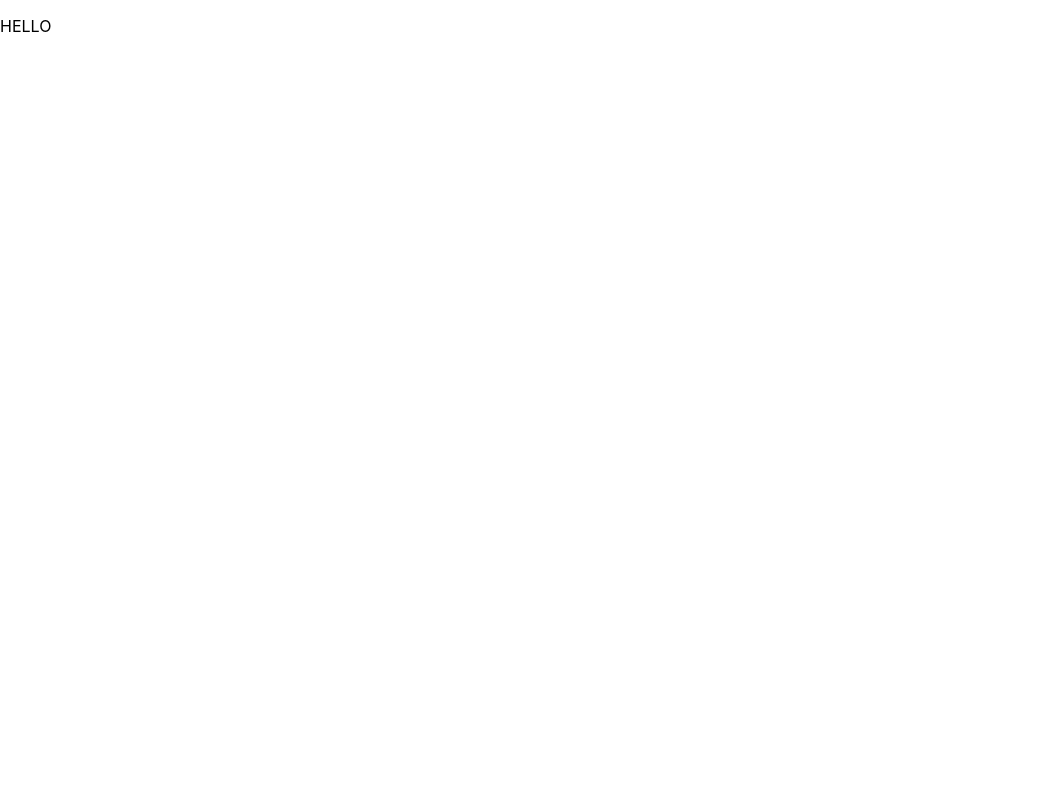
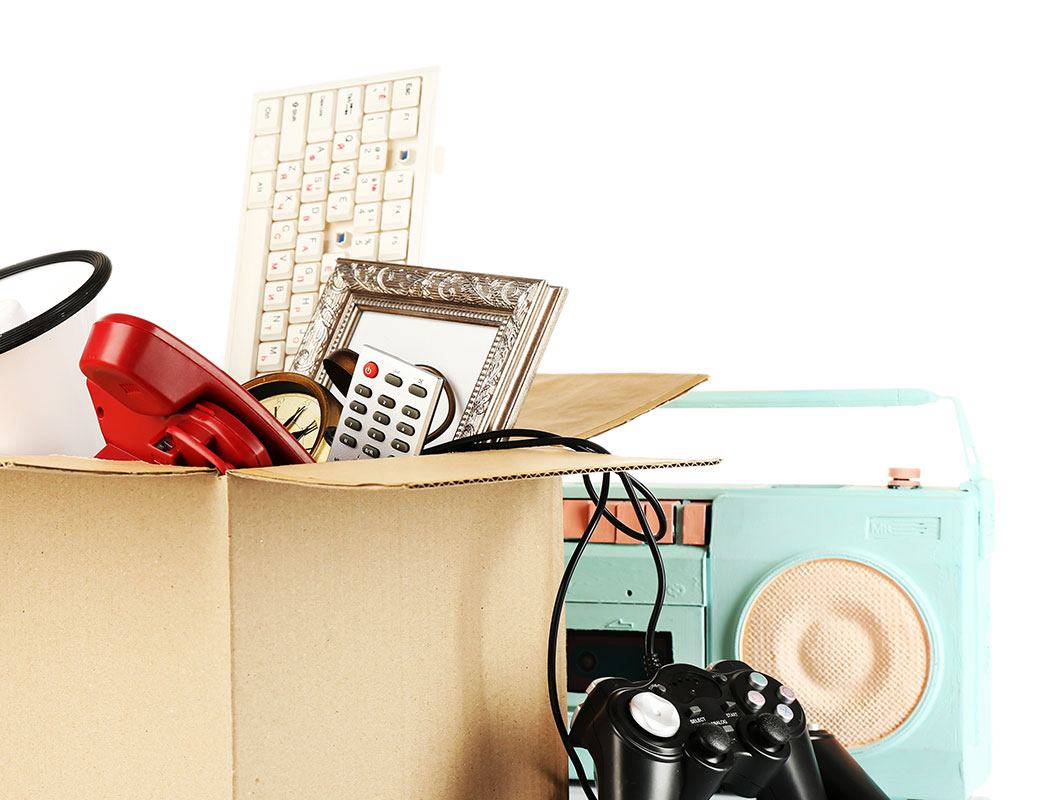
Before and after one commit to gruzin2046/OddajRzeczy, a React (Create React App) app: page / in a window 1280 px wide. Shown: the whole page, without its empty margins (0-1058 px from the left). Built offline with nearby package versions, Linux system fonts and the light colour scheme.

Commit message:
header update

```diff
--- a/package.json
+++ b/package.json
@@ -3,6 +3,7 @@
   "version": "0.1.0",
   "private": true,
   "dependencies": {
+    "node-sass": "^4.11.0",
     "react": "^16.8.4",
     "react-dom": "^16.8.4",
     "react-scripts": "2.1.8"
--- a/src/components/App.jsx
+++ b/src/components/App.jsx
@@ -1,11 +1,11 @@
 import React, { Component } from 'react';
 import './../css_files/App.css';
-import Main from "./Main.jsx"
+import Header from "./Header.jsx"
 
 class App extends Component {
   render() {
     return (
-      <Main></Main>
+      <Header></Header>
     );
   }
 }
--- a/src/components/header.jsx
+++ b/src/components/header.jsx
@@ -0,0 +1,11 @@
+import React, { Component } from "react";
+import './../css_files/Header.scss';
+
+export default class Header extends Component {
+    render() {
+        return (<div className="header_container">
+            <div className="header_image"></div>
+        </div>
+        );
+    }
+}
--- a/src/css_files/header.scss
+++ b/src/css_files/header.scss
@@ -0,0 +1,15 @@
+.header_image {
+    display: flex;
+    justify-content: center;
+    background-image: url("../images/header_start_img.jpg");
+    height: 100vh;
+    background-repeat: no-repeat;
+}
+
+// .start_section {
+//     display: flex;
+//     justify-content: right;
+//     align-content: center;
+//     height: 100vh;
+//     border: 2px solid red;
+// }
--- a/src/css_files/main.scss
+++ b/src/css_files/main.scss
@@ -0,0 +1,6 @@
+* {
+    margin: 0;
+    padding: 0;
+    box-sizing: border-box;
+    font-family: 'Roboto', sans-serif;
+}
```
Also changed, not shown: 1 other file (tests, documents, lock files or other folders).
